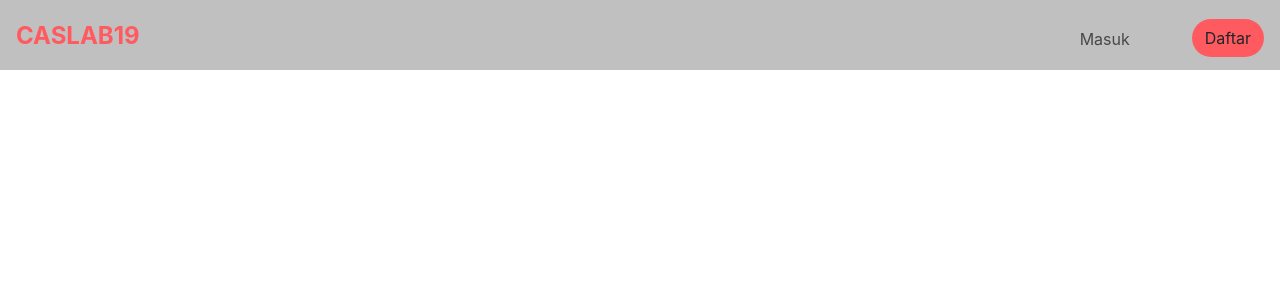
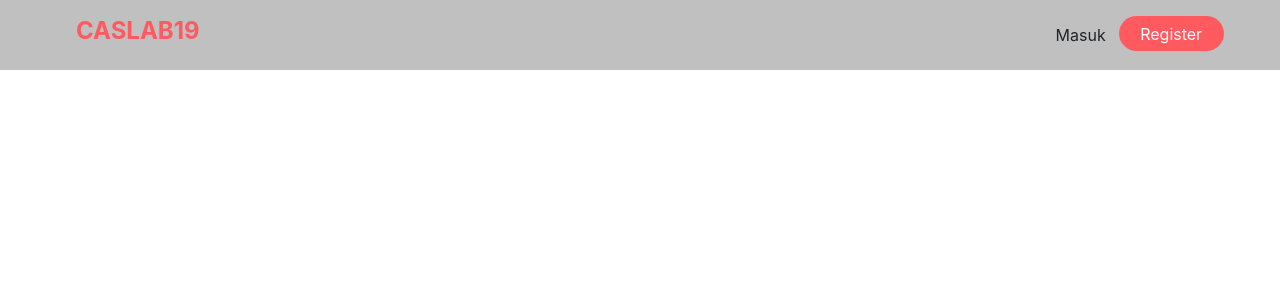
Before and after one commit to Project-Caslab-19/frontend-belajar-online, a React (Create React App) app: page / in a window 1280 px wide. Shown: the top 300 px of the page. Built offline with nearby package versions, Linux system fonts and the light colour scheme.

Commit message:
add modal login register

```diff
--- /dev/null
+++ b/src/Components/Login/login.js
@@ -0,0 +1,33 @@
+import React, { useState, useEffect } from 'react';
+import { Button } from 'react-bootstrap';
+import { Modal } from 'react-bootstrap';
+
+function Login() {
+    const [show, setShow] = useState(false);
+    const handleClose = () => setShow(false);
+    const handleShow = () => setShow(true);
+    return (
+        <>
+     <button className={'btn '} onClick={handleShow} >
+          Masuk
+          </button>
+
+      <Modal show={show} onHide={handleClose}>
+        <Modal.Header closeButton>
+          <Modal.Title>Ini Buat Login</Modal.Title>
+        </Modal.Header>
+        <Modal.Body>Modal</Modal.Body>
+        <Modal.Footer>
+          <Button variant="secondary" onClick={handleClose}>
+            Close
+          </Button>
+          <Button variant="primary" onClick={handleClose}>
+            Login
+          </Button>
+        </Modal.Footer>
+      </Modal>
+    </>
+    );
+}
+
+export default Login;
--- a/src/Components/Navbar/button.css
+++ /dev/null
@@ -1,19 +0,0 @@
-:root {
-    --primary: white;
-}
-
-.btn {
-    padding: 18px 20px;
-    border-radius: 20px;
-    outline: none;
-    border: none;
-    cursor: pointer;
-    color: 484848;
-    background-color: #FF5A5F;
-}
-.brn-mobile{
-    margin-bottom: 20px;
-    border-radius: 20px;
-    color: 484848;
-    background-color: #FF5A5F;
-}
--- a/src/Components/Navbar/button.js
+++ /dev/null
@@ -1,25 +0,0 @@
-import React from 'react';
-import './button.css';
-import { Link } from 'react-router-dom';
-const STYLES = ['btn--primary', 'btn--outline'];
-const SIZES = ['btn--medium', 'btn--large'];
-
-export const Button = ({ children, type, onclick, buttonStyle, buttonSize }) => {
-    const checkButtonSize = STYLES.includes(buttonStyle) ? buttonStyle : STYLES[0];
-
-    const checkButtonStyle = SIZES.includes(buttonSize) ? buttonSize :SIZES[0];
-
-  return(
-      <Link to ='/sign-up' className='brn-mobile'>
-          <button
-          className ={'btn ${checkButtonStyle} ${checkButtonSize}'}
-          onClick = {onclick}
-          type ={type}
-
-          >
-
-              {children}
-          </button>
-      </Link>
-  )
-};
--- a/src/Components/Navbar/navbar.css
+++ b/src/Components/Navbar/navbar.css
@@ -1,15 +1,13 @@
 .navbar {
     background: silver;
     height: 70px;
-
-
 }
 
 .navbar-container {
     display: flex;
     justify-content: center;
-   align-items: center;
-    height: 80px;
+    align-items: center;
+    height: 70px;
     max-width: 100%;
 }
 
@@ -23,23 +21,18 @@
     font-size: 24px;
     font-weight: bold;
     height: 60px;
-
+    margin-left: 60px;
 }
 
 .nav-menu {
     display: grid;
     grid-template-columns: repeat(4, auto);
-    grid-gap: 10px;
     list-style: none;
     text-align: center;
     width: 80vw;
     justify-content: end;
-    margin-right: 2rem;
 }
 
-.nav-item {
-    height: 80px;
-}
 
 .nav-links {
     color: #484848;
--- a/src/Components/Navbar/navbar.js
+++ b/src/Components/Navbar/navbar.js
@@ -1,7 +1,8 @@
 import React, { useState, useEffect } from 'react';
-import { Button } from './button';
 import { Link } from 'react-router-dom';
 import './navbar.css';
+import  Register  from '../Register/register';
+import  Login  from '../Login/login';
 
 function Navbar() {
     const [click, setClick] = useState(false);
@@ -14,14 +15,16 @@ function Navbar() {
                     <div className="judul">   CASLAB19</div>
 
                     <ul className={click ? 'nav-menu active' : 'nav-menu'}>
+                        <li >
+                        <Login/>
+                        </li>
                         <li className='nav-item'>
-                            <Link to='/' className='nav-links' onClick={closeMobileMenu}>
-                                Masuk
-              </Link>
+                        <Register/>
                         </li>
 
                     </ul>
-                    {button && <Button buttonStyle='btn--outline'>Daftar</Button>}
+                    {/* {button && <Button buttonStyle='btn--outline'>Daftar</Button>} */}
+
                 </div>
             </nav>
         </>
--- /dev/null
+++ b/src/Components/Register/button.css
@@ -0,0 +1,13 @@
+
+.button {
+    background-color: #FF5A5F;
+    height: 35px;
+    width: 105px;
+    border: none;
+    color: white;
+    text-align: center;
+    text-decoration: none;
+    display: inline-block;
+    font-size: 16px;
+    border-radius: 20px;
+  }
--- /dev/null
+++ b/src/Components/Register/register.js
@@ -0,0 +1,37 @@
+import React, { useState, useEffect } from 'react';
+import { Button } from 'react-bootstrap';
+import { Modal } from 'react-bootstrap';
+import './button.css';
+
+function Register() {
+  const [show, setShow] = useState(false);
+  const handleClose = () => setShow(false);
+  const handleShow = () => setShow(true);
+  return (
+    <>
+      <button className= {"button"} onClick={handleShow} >
+          Register
+          </button>
+
+      <Modal show={show} onHide={handleClose}>
+        <Modal.Header closeButton>
+          <Modal.Title>Ini Buat register</Modal.Title>
+        </Modal.Header>
+        <Modal.Body>Modal
+          <div>
+            </div>
+        </Modal.Body>
+        <Modal.Footer>
+          <Button variant="secondary" onClick={handleClose}>
+            Close
+          </Button>
+          <Button variant="primary" onClick={handleClose}>
+            Register
+          </Button>
+        </Modal.Footer>
+      </Modal>
+    </>
+  );
+}
+
+export default Register;
```
